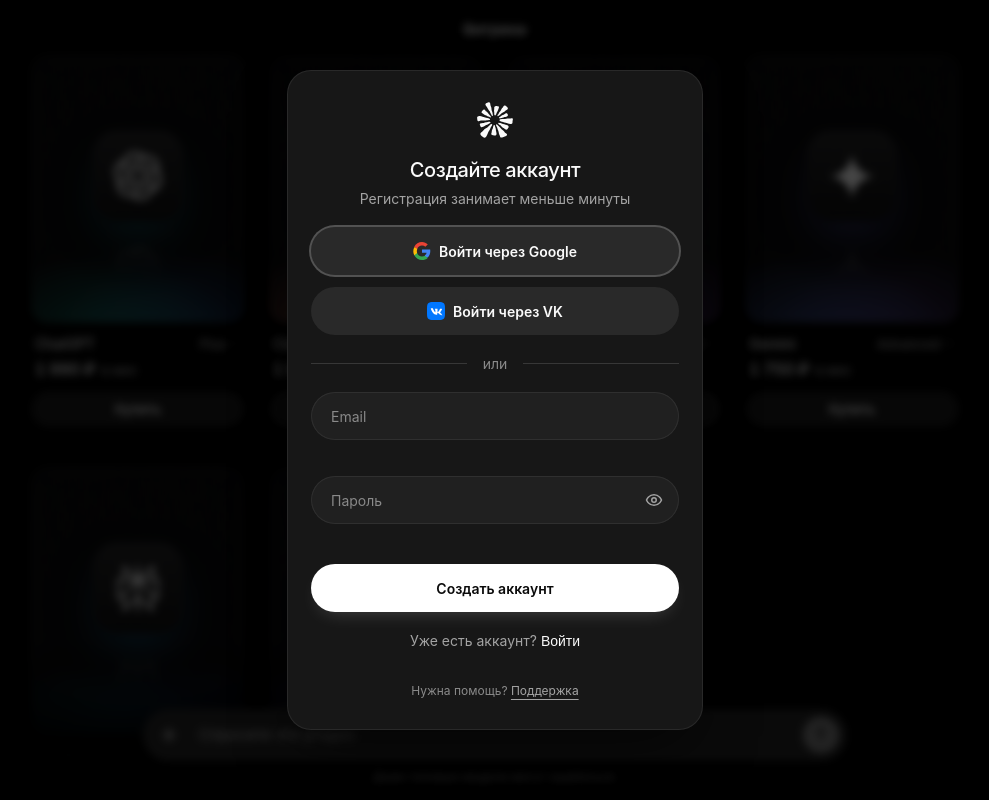
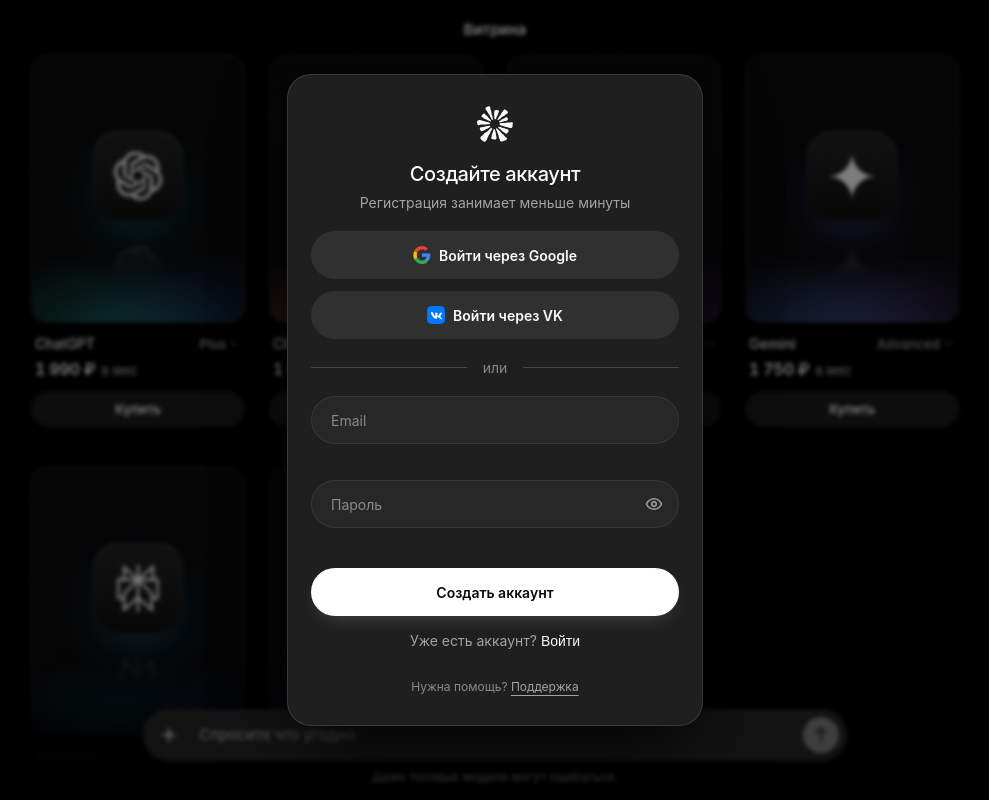
Before and after one commit to sunopiusme/genora, a Next.js app in the folder apps/web/: page /login in a window 1280 px wide. Shown: the whole page, without its empty margins (145-1134 px from the left). Built offline with nearby package versions, Linux system fonts and the light colour scheme.

Commit message:
feat: enhance modal and dialog styles and interactions
Co-authored-by: Tarrant Harris <112315171+sunopiusme@users.noreply.github.com>

```diff
--- a/apps/web/app/(auth)/auth-modal.module.css
+++ b/apps/web/app/(auth)/auth-modal.module.css
@@ -1,3 +1,8 @@
+.overlay {
+  background-color: rgb(0 0 0 / 0.5);
+  backdrop-filter: blur(2px);
+}
+
 .content {
   top: 50%;
   left: 50%;
@@ -11,10 +16,10 @@
   padding: var(--space-8) var(--space-6)
     calc(var(--space-5) + env(safe-area-inset-bottom));
   border-radius: var(--radius-2xl);
-  background-color: var(--neutral-900);
+  background-color: var(--neutral-850, var(--neutral-900));
   box-shadow:
-    inset 0 0 0 1px rgb(255 255 255 / 0.08),
-    0 24px 64px -16px rgb(0 0 0 / 0.7);
+    inset 0 0 0 1px rgb(255 255 255 / 0.12),
+    0 32px 80px -12px rgb(0 0 0 / 0.85);
 }
 
 .srOnly {
@@ -37,7 +42,7 @@
 }
 
 .support {
-  margin-top: var(--space-5);
+  margin-top: var(--space-4);
   flex-shrink: 0;
 }
 
--- a/apps/web/app/(auth)/auth-modal.tsx
+++ b/apps/web/app/(auth)/auth-modal.tsx
@@ -17,6 +17,8 @@ export function AuthModal({
     <Dialog open>
       <DialogContent
         className={styles.content}
+        overlayClassName={styles.overlay}
+        onOpenAutoFocus={(event) => event.preventDefault()}
         onEscapeKeyDown={(event) => event.preventDefault()}
         onPointerDownOutside={(event) => event.preventDefault()}
         onInteractOutside={(event) => event.preventDefault()}
--- a/apps/web/features/auth/components/auth-card.module.css
+++ b/apps/web/features/auth/components/auth-card.module.css
@@ -87,7 +87,7 @@
 .dividerLine {
   height: 1px;
   flex: 1;
-  background-color: rgb(255 255 255 / 0.14);
+  background-color: rgb(255 255 255 / 0.18);
 }
 
 .dividerText {
@@ -222,7 +222,7 @@
 }
 
 .footer {
-  margin-top: var(--space-5);
+  margin-top: var(--space-4);
   text-align: center;
   font-size: var(--text-sm);
   color: var(--color-foreground-muted);
--- a/packages/ui/primitives/dialog/dialog.tsx
+++ b/packages/ui/primitives/dialog/dialog.tsx
@@ -17,11 +17,13 @@ export const DialogDescription = RadixDialog.Description;
 
 export const DialogContent = forwardRef<
   ElementRef<typeof RadixDialog.Content>,
-  ComponentPropsWithoutRef<typeof RadixDialog.Content>
->(function DialogContent({ className, children, ...props }, ref) {
+  ComponentPropsWithoutRef<typeof RadixDialog.Content> & {
+    overlayClassName?: string;
+  }
+>(function DialogContent({ className, overlayClassName, children, ...props }, ref) {
   return (
     <RadixDialog.Portal>
-      <RadixDialog.Overlay className={styles.overlay} />
+      <RadixDialog.Overlay className={cn(styles.overlay, overlayClassName)} />
       <RadixDialog.Content
         ref={ref}
         className={cn(styles.content, className)}
```
